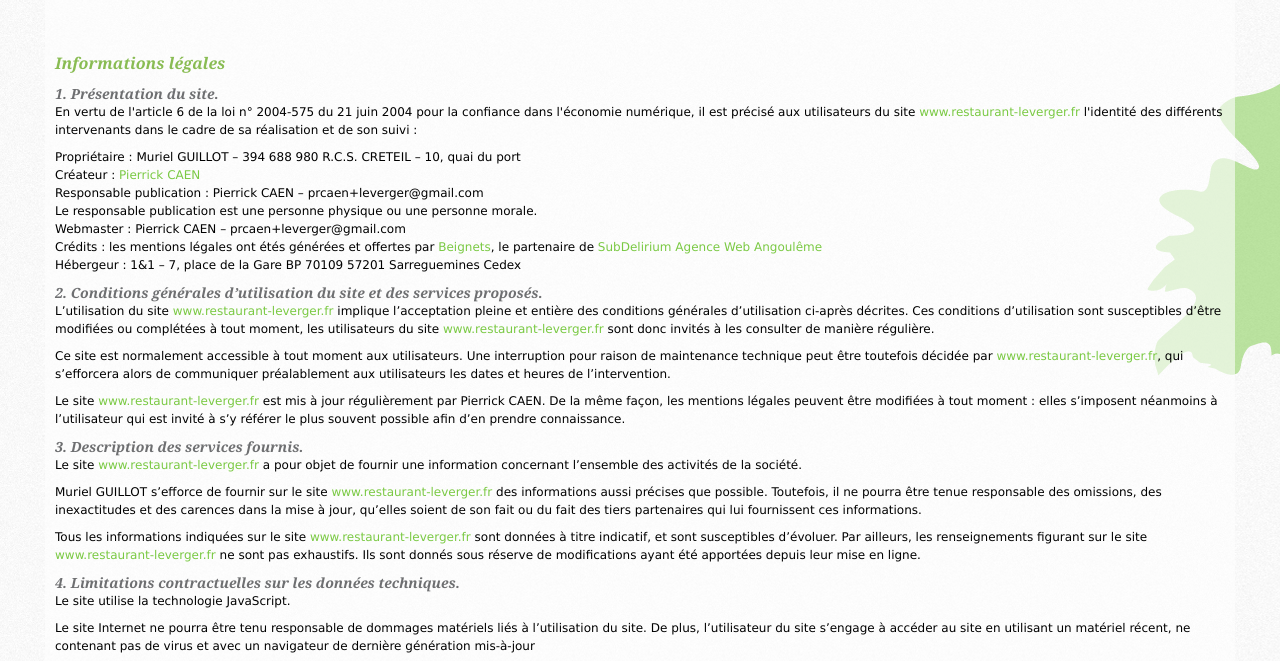
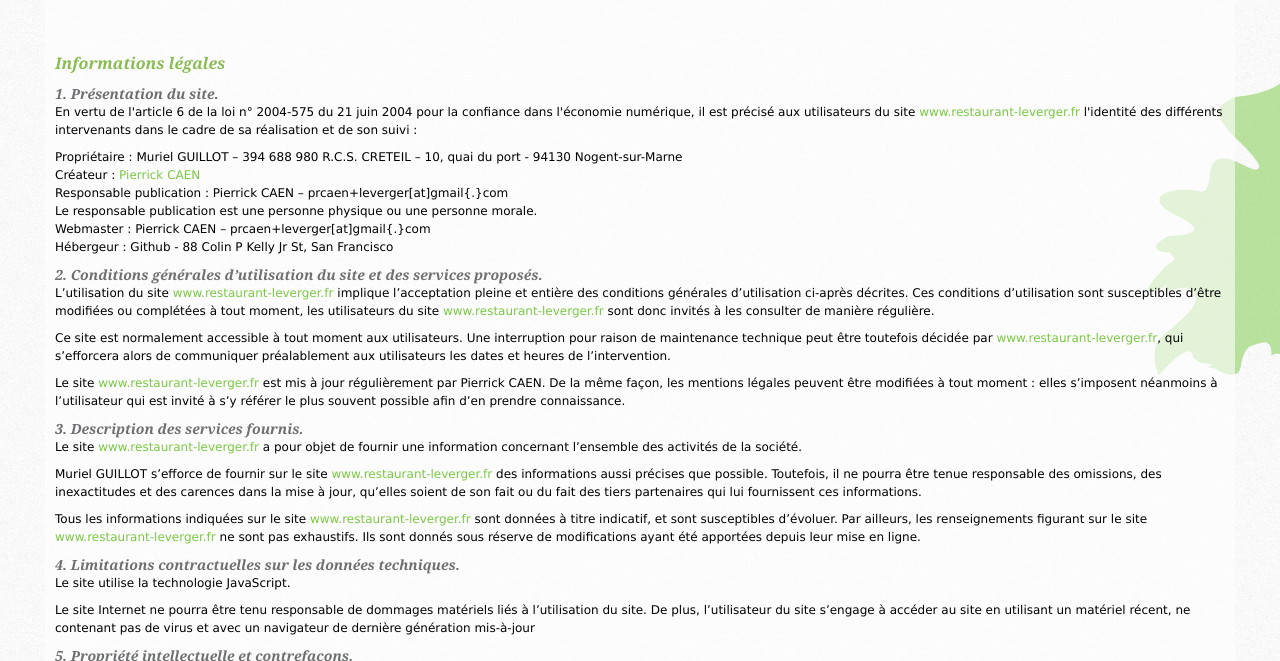
Before and after one commit to restaurant-le-verger/restaurant-le-verger.github.io, a plain HTML site: page mentions-legales.html in a window 1280 px wide. Shown: the part 130-791 px from the top of the page. Drawn offline with nearby package versions, Linux system fonts and the light colour scheme.

Commit message:
Mise à jour des mentions légales

```diff
--- a/mentions-legales.html
+++ b/mentions-legales.html
@@ -40,13 +40,12 @@
     <h2>Informations légales</h2>
     <h3>1. Présentation du site.</h3>
     <p>En vertu de l'article 6 de la loi n° 2004-575 du 21 juin 2004 pour la confiance dans l'économie numérique, il est précisé aux utilisateurs du site <a href="http://www.restaurant-leverger.fr/" title="Muriel GUILLOT - www.restaurant-leverger.fr">www.restaurant-leverger.fr</a> l'identité des différents intervenants dans le cadre de sa réalisation et de son suivi :</p>
-    <p>Propriétaire : Muriel GUILLOT – 394 688 980 R.C.S. CRETEIL – 10, quai du port<br>
+    <p>Propriétaire : Muriel GUILLOT – 394 688 980 R.C.S. CRETEIL – 10, quai du port - 94130 Nogent-sur-Marne<br>
     Créateur  : <a href="http://www.pierrickcaen.fr">Pierrick CAEN</a><br>
-    Responsable publication : Pierrick CAEN – prcaen+leverger@gmail.com<br>
+    Responsable publication : Pierrick CAEN – prcaen+leverger[at]gmail{.}com<br>
     Le responsable publication est une personne physique ou une personne morale.<br>
-    Webmaster : Pierrick CAEN – prcaen+leverger@gmail.com<br>
-    Crédits : les mentions légales ont étés générées et offertes par <a href="http://www.pate-a-beignet.info/" title="recette pate a beignets">Beignets</a>, le partenaire de <a href="http://www.subdelirium.com/" title="Agence Web Angouleme">SubDelirium Agence Web Angoulême</a><br>
-    Hébergeur : 1&1 – 7, place de la Gare  BP 70109 57201 Sarreguemines Cedex </p>
+    Webmaster : Pierrick CAEN – prcaen+leverger[at]gmail{.}com<br>
+    Hébergeur : Github - 88 Colin P Kelly Jr St, San Francisco</p>
     <h3>2. Conditions générales d’utilisation du site et des services proposés.</h3>
     <p>L’utilisation du site <a href="http://www.restaurant-leverger.fr/" title="Muriel GUILLOT - www.restaurant-leverger.fr">www.restaurant-leverger.fr</a> implique l’acceptation pleine et entière des conditions générales d’utilisation ci-après décrites. Ces conditions d’utilisation sont susceptibles d’être modifiées ou complétées à tout moment, les utilisateurs du site <a href="http://www.restaurant-leverger.fr/" title="Muriel GUILLOT - www.restaurant-leverger.fr">www.restaurant-leverger.fr</a> sont donc invités à les consulter de manière régulière.</p>
     <p>Ce site est normalement accessible à tout moment aux utilisateurs. Une interruption pour raison de maintenance technique peut être toutefois décidée par <a href="http://www.restaurant-leverger.fr/" title="Muriel GUILLOT - www.restaurant-leverger.fr">www.restaurant-leverger.fr</a>, qui s’efforcera alors de communiquer préalablement aux utilisateurs les dates et heures de l’intervention.</p>
```
